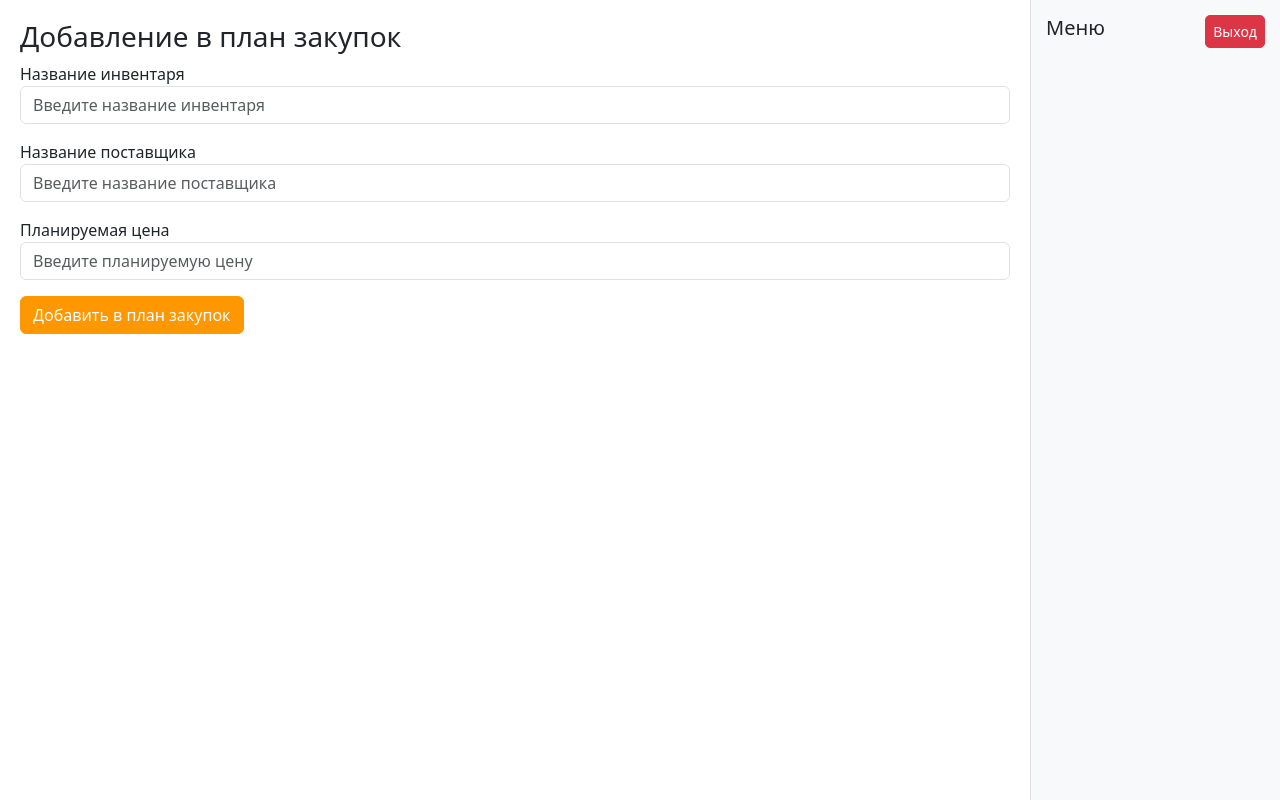
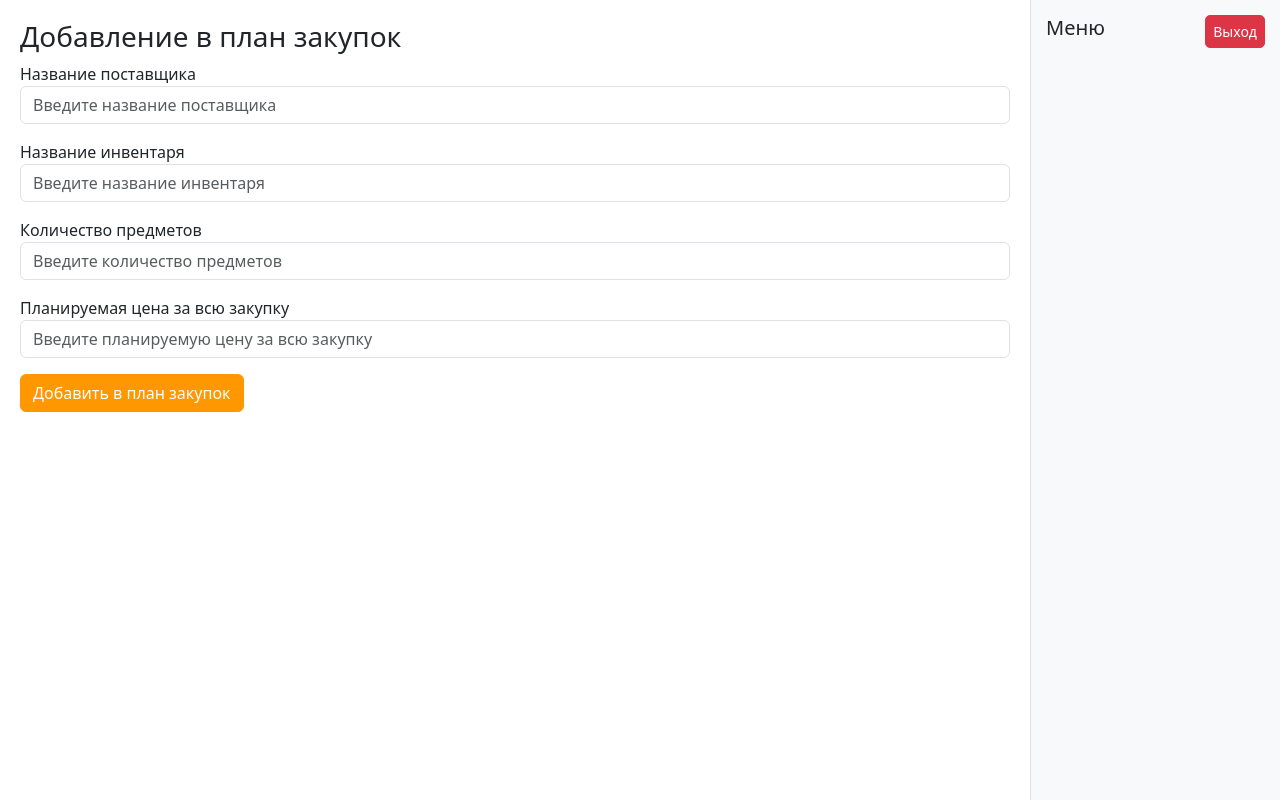
Before and after one commit to MikhailNagibin/secret_project, a Flask app: template templates/inventory_templates/purchases.html in a window 1280 px wide. Run offline with Flask 3, Linux system fonts and the light colour scheme; the template is opened without the code that fills it: values that come from a table or form of the project are taken from there, others are empty; parts of the project's set-up code (start-up, migrations or seed data) failed here and were passed over.

Commit message:
purchses fix

```diff
--- a/forms.py
+++ b/forms.py
@@ -45,8 +45,7 @@ class EditInventoryForm(FlaskForm):
     cur = conn.cursor()
     data = get_conditions(cur)
     name = StringField("Название", validators=[DataRequired()])
-    quantity = IntegerField("Количество", validators=[DataRequired(),
-                NumberRange(min=1, message="Количество не должно быть неотрицательной")])
+    quantity = IntegerField("Количество", validators=[DataRequired()])
     status = SelectField(
         "Состояние", choices=data, coerce=int, default=data[0]
     )
@@ -69,6 +68,7 @@ class ReportForm(FlaskForm):
     ])
     submit = SubmitField('Создать отчет')
 
+
 class PurchasePlanForm(FlaskForm):
     item_name = StringField('Название инвентаря', validators=[
         DataRequired(message="Поле обязательно для заполнения."),
@@ -78,8 +78,12 @@ class PurchasePlanForm(FlaskForm):
         DataRequired(message="Укажите поставщика."),
         Length(max=150, message="Название поставщика не должно превышать 150 символов.")
     ])
-    price = DecimalField('Планируемая цена', places=2, validators=[
+    price = DecimalField('Планируемая цена за всю закупку', places=2, validators=[
         DataRequired(message="Введите цену."),
-        NumberRange(min=1, message="Цена не должна быть неотрицательной"),
+        NumberRange(min=1, message="Цена не может быть меньше 1.")
+    ])
+    quantity = IntegerField('Количество предметов', validators=[
+        DataRequired(message="Введите количество."),
+        NumberRange(min=1, message="Количество должно быть не меньше 1.")
     ])
     submit = SubmitField('Добавить в план закупок')
--- a/templates/inventory_templates/purchases.html
+++ b/templates/inventory_templates/purchases.html
@@ -5,16 +5,20 @@
 <form method="post" class="mb-4">
     {{ form.hidden_tag() }}
     <div class="mb-3">
+        {{ form.supplier.label }}
+        {{ form.supplier(class="form-control", placeholder="Введите название поставщика") }}
+    </div>
+    <div class="mb-3">
         {{ form.item_name.label }}
         {{ form.item_name(class="form-control", placeholder="Введите название инвентаря") }}
     </div>
     <div class="mb-3">
-        {{ form.supplier.label }}
-        {{ form.supplier(class="form-control", placeholder="Введите название поставщика") }}
+        {{ form.quantity.label }}
+        {{ form.quantity(class="form-control", placeholder="Введите количество предметов") }}
     </div>
     <div class="mb-3">
         {{ form.price.label }}
-        {{ form.price(class="form-control", placeholder="Введите планируемую цену", type="number", step="0.01") }}
+        {{ form.price(class="form-control", placeholder="Введите планируемую цену за всю закупку", type="number", step="0.01") }}
     </div>
     {{ form.submit(class="btn btn-primary") }}
 </form>
```
